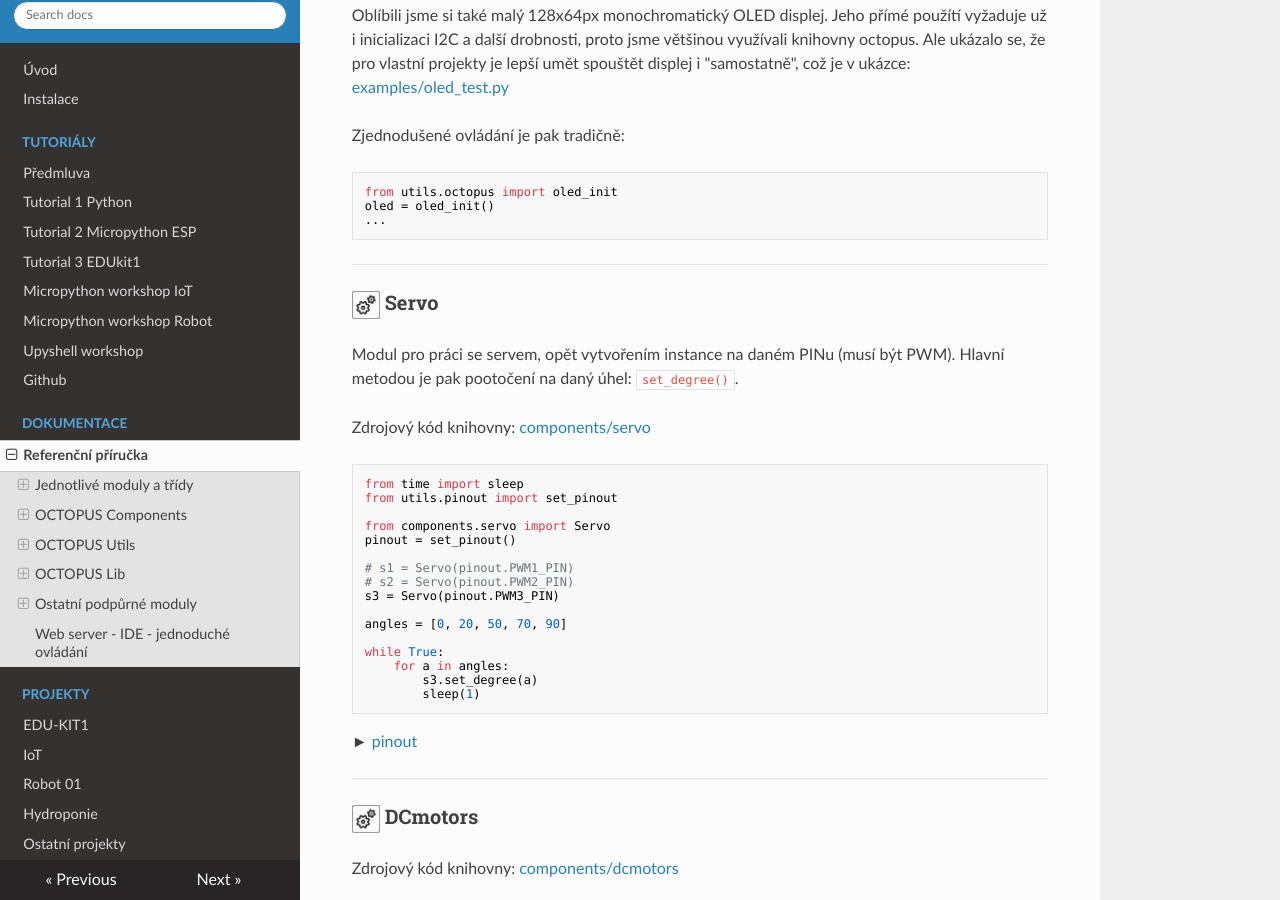
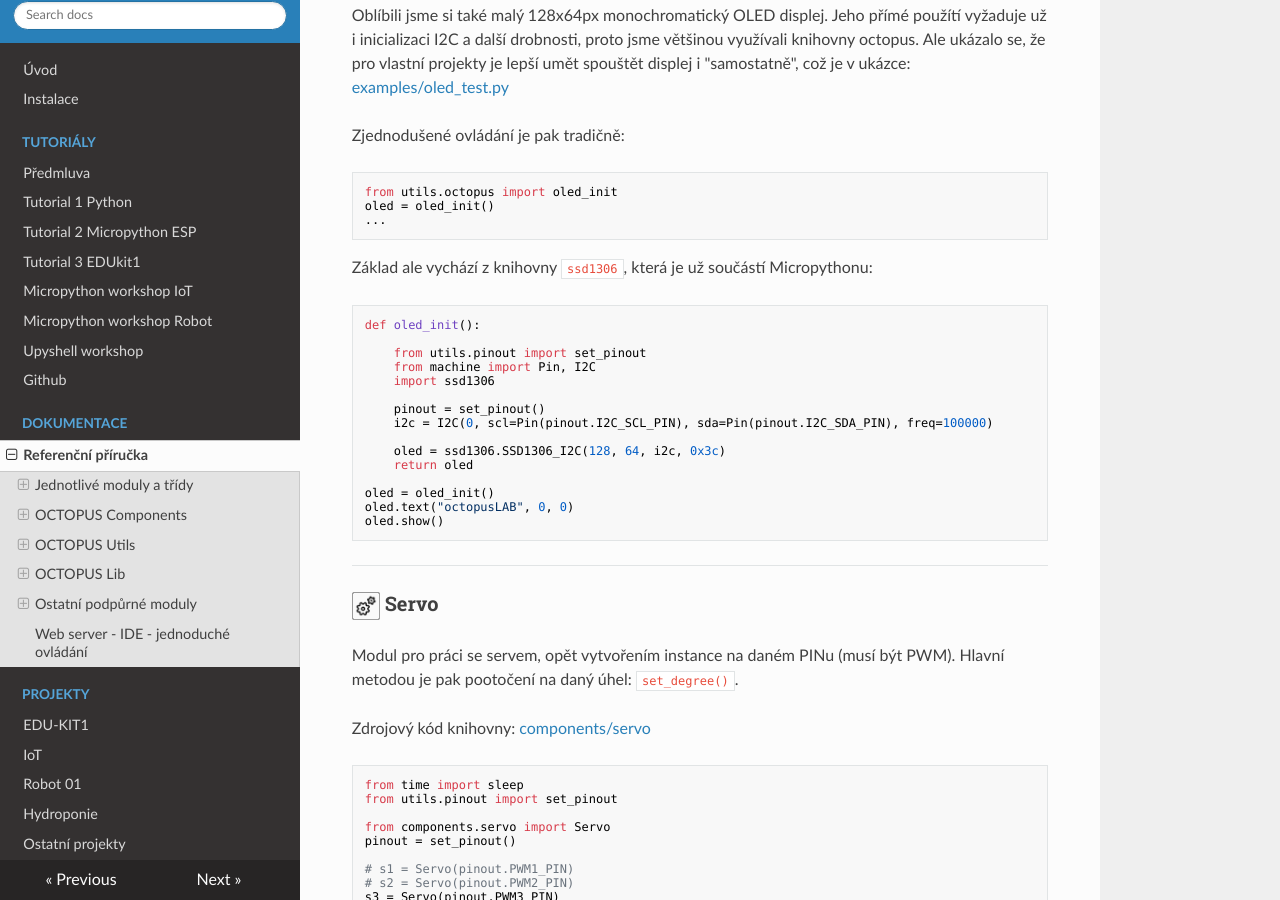
Before and after one commit to octopuslab-cz/docs_octopuslab_cz, an MkDocs documentation site: the page built from docs/basicdoc.md, in a window 1280 px wide and 900 px high, scrolled down 5696 px. Built offline with MkDocs 1.6.1, drawn with Linux system fonts in a browser that asks for light colours; nearby versions of some CDN libraries.

Commit message:
oled basic

````diff
--- a/docs/basicdoc.md
+++ b/docs/basicdoc.md
@@ -274,6 +274,25 @@ Zjednodušené ovládání je pak tradičně:
 from utils.octopus import oled_init
 oled = oled_init()
 ...
+```
+
+Základ ale vychází z knihovny `ssd1306`, která je už součástí Micropythonu:
+```python
+def oled_init():
+
+    from utils.pinout import set_pinout
+    from machine import Pin, I2C
+    import ssd1306
+
+    pinout = set_pinout()
+    i2c = I2C(0, scl=Pin(pinout.I2C_SCL_PIN), sda=Pin(pinout.I2C_SDA_PIN), freq=100000)
+
+    oled = ssd1306.SSD1306_I2C(128, 64, i2c, 0x3c)
+    return oled
+
+oled = oled_init()
+oled.text("octopusLAB", 0, 0)
+oled.show()
 ```
 
 ---
````
